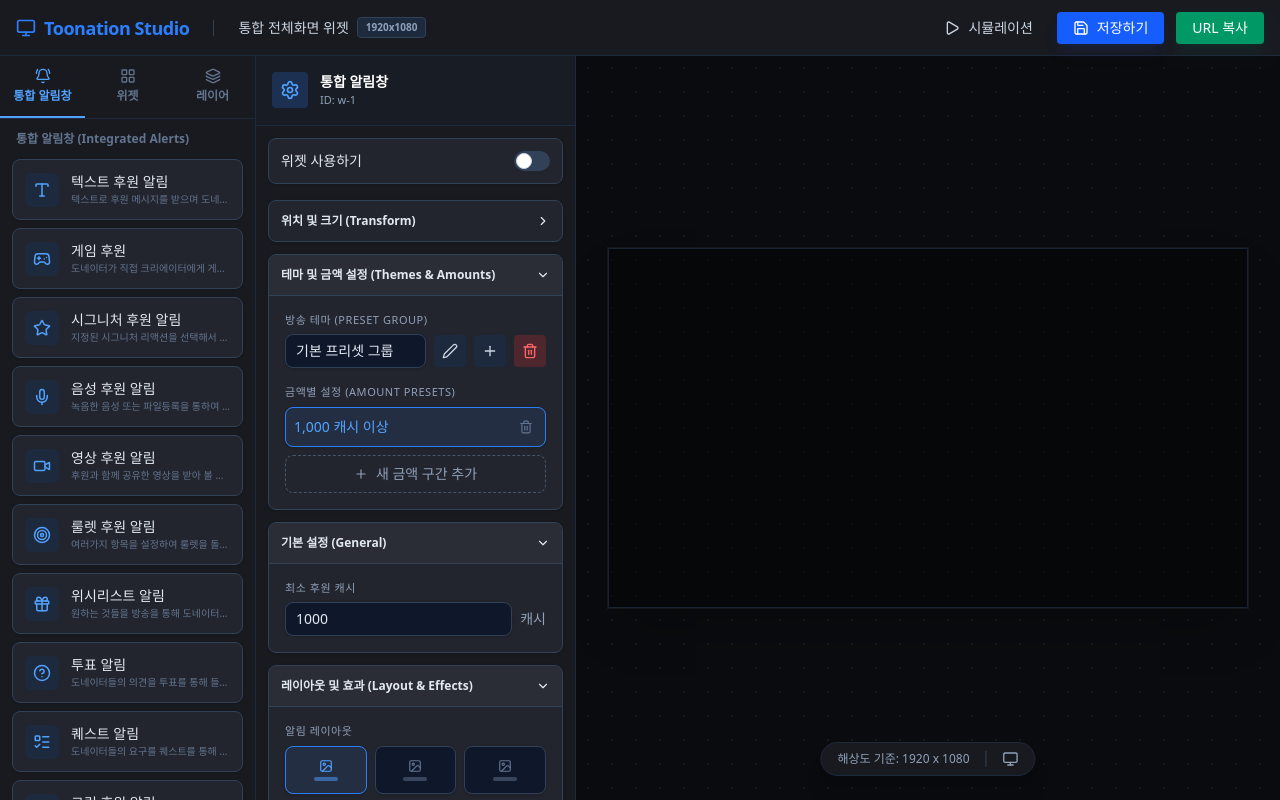
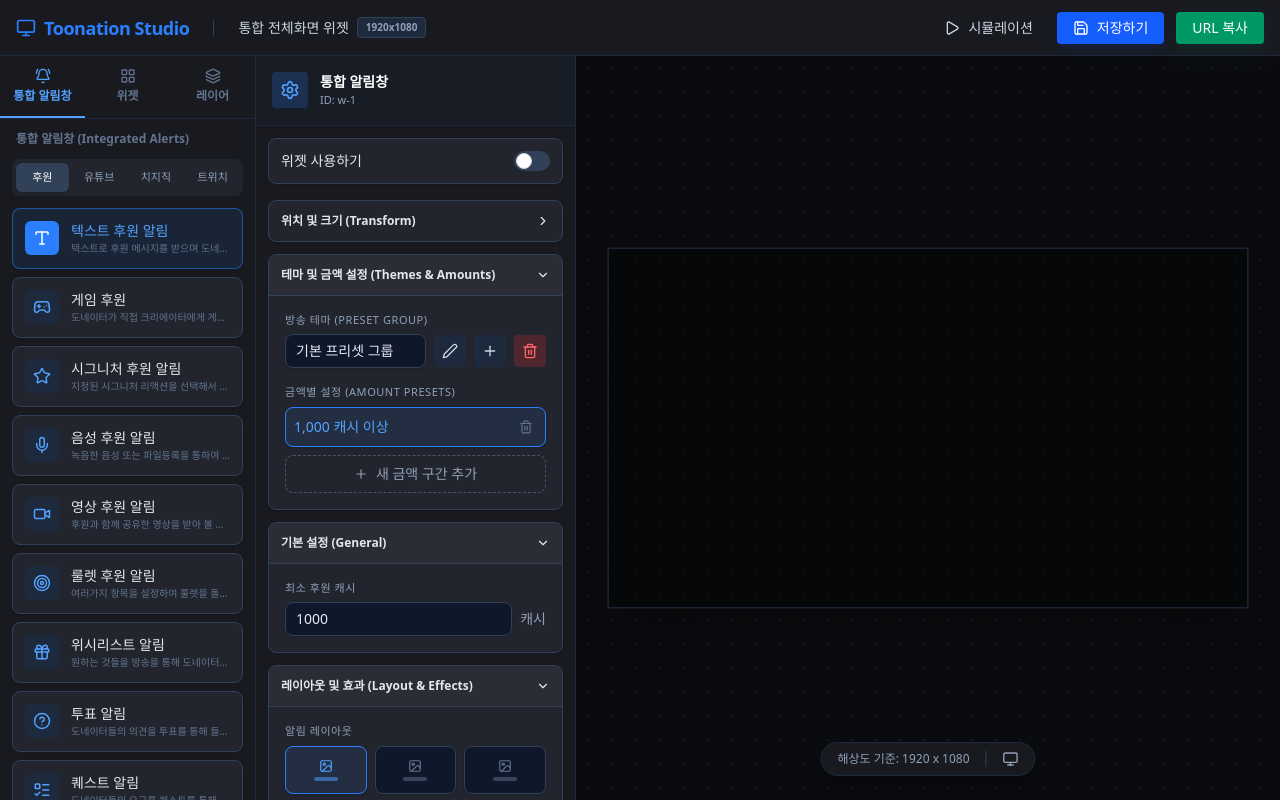
Before and after one commit to caprisontoon/total, a React (Vite) app: page / in a window 1280 px wide. Built offline with nearby package versions, Linux system fonts and the light colour scheme.

Commit message:
Add files via upload

```diff
--- a/src/App.tsx
+++ b/src/App.tsx
@@ -10,7 +10,8 @@
   ChevronRight, Trash2, Copy, Eye, EyeOff, MousePointer2,
   AlignLeft, AlignCenter, AlignRight, Bold, Italic, Underline,
   Video, Mic, Gift, Target, ListTodo, HelpCircle, Music, Palette,
-  Box, Gamepad2, GripVertical, BellRing, LayoutGrid, MessageSquare, QrCode, PiggyBank, Bell, Coins, Trophy, Users, Star, Package, Edit2
+  Box, Gamepad2, GripVertical, BellRing, LayoutGrid, MessageSquare, QrCode, PiggyBank, Bell, Coins, Trophy, Users, Star, Package, Edit2,
+  Heart, Zap, Gem, DollarSign, UserPlus
 } from 'lucide-react';
 
 // --- Types ---
@@ -35,7 +36,7 @@
 }
 
 // --- Mock Data & Config ---
-const ALERTS_MENU = [
+const DONATION_ALERTS = [
   { id: 'text-alert', name: '텍스트 후원 알림', icon: Type, desc: '텍스트로 후원 메시지를 받으며 도네이터와 소통할 수 있습니다.' },
   { id: 'game-alert', name: '게임 후원', icon: Gamepad2, desc: '도네이터가 직접 크리에이터에게 게임 아이템을 선물 할 수 있습니다.' },
   { id: 'signature-alert', name: '시그니처 후원 알림', icon: Star, desc: '지정된 시그니처 리액션을 선택해서 후원할 수 있습니다.' },
@@ -50,6 +51,32 @@
   { id: 'luckybox-alert', name: '럭키박스 알림', icon: Box, desc: '도네이터들이 보내준 럭키박스를 통해 함께 즐기며 소통할 수 있습니다.' },
   { id: 'play-alert', name: '플레이 후원 알림', icon: Gamepad2, desc: '퀴즈와 같은 재미있고 다양한 방법으로 도네이터와 소통할 수 있습니다.' },
 ];
+
+const YOUTUBE_ALERTS = [
+  { id: 'yt-superchat', name: '슈퍼챗 알림', icon: MessageSquare, desc: '슈퍼챗으로 받은 후원을 알려줍니다.' },
+  { id: 'yt-sponsor', name: '스폰서 알림', icon: DollarSign, desc: '새로운 스폰서를 알려줍니다.' },
+];
+
+const CHZZK_ALERTS = [
+  { id: 'chzzk-sub', name: '치지직 구독 알림', icon: Zap, desc: '새로운 구독자를 알려줍니다' },
+  { id: 'chzzk-cheese', name: '치즈 알림', icon: Coins, desc: '치즈로 받은 후원을 알림으로 받을 수 있습니다.' },
+];
+
+const TWITCH_ALERTS = [
+  { id: 'twitch-sub', name: '구독 알림', icon: Star, desc: '새로운 구독자를 알려줍니다' },
+  { id: 'twitch-follow', name: '팔로우 알림', icon: Heart, desc: '새로운 팔로워를 알려줍니다.' },
+  { id: 'twitch-bit', name: '비트 알림', icon: Gem, desc: '비트로 받은 후원을 알림으로 받을 수 있습니다.' },
+  { id: 'twitch-sub-gift', name: '구독선물 알림', icon: Gift, desc: '구독 선물을 알려 줍니다.' },
+  { id: 'twitch-sub-gift-cnt', name: '구독선물개수 알림', icon: Gift, desc: '구독 선물 받은 개수를 알려줍니다.' },
+  { id: 'twitch-raid', name: '레이드 알림', icon: UserPlus, desc: '레이드 알림을 받을 수 있습니다.' },
+];
+
+const ALERTS_DATA = {
+  donation: DONATION_ALERTS,
+  youtube: YOUTUBE_ALERTS,
+  chzzk: CHZZK_ALERTS,
+  twitch: TWITCH_ALERTS
+};
 
 const WIDGETS_MENU = [
   { id: 'chat', name: '채팅창', icon: MessageSquare },
@@ -188,6 +215,7 @@
   const [widgets, setWidgets] = useState<Widget[]>(INITIAL_WIDGETS);
   const [selectedId, setSelectedId] = useState<string | null>('w-1');
   const [leftTab, setLeftTab] = useState<'alerts' | 'widgets' | 'layers'>('alerts');
+  const [alertCategory, setAlertCategory] = useState<'donation' | 'youtube' | 'chzzk' | 'twitch'>('donation');
   const [draggedWidgetId, setDraggedWidgetId] = useState<string | null>(null);
   const canvasRef = useRef<HTMLDivElement>(null);
 
@@ -545,17 +573,50 @@
             {leftTab === 'alerts' && (
               <div className="space-y-2">
                 <div className="text-xs font-semibold text-slate-500 mb-3 px-1">통합 알림창 (Integrated Alerts)</div>
-                {ALERTS_MENU.map(alert => (
+
+                {/* Category Tabs */}
+                <div className="flex p-1 bg-[#22252d] rounded-lg mb-3 gap-1 overflow-x-auto custom-scrollbar">
+                  {[
+                    { id: 'donation', label: '후원' },
+                    { id: 'youtube', label: '유튜브' },
+                    { id: 'chzzk', label: '치지직' },
+                    { id: 'twitch', label: '트위치' }
+                  ].map(tab => (
+                    <button
+                      key={tab.id}
+                      onClick={() => setAlertCategory(tab.id as any)}
+                      className={`flex-1 px-2 py-1.5 text-[11px] font-medium rounded-md whitespace-nowrap transition-colors ${
+                        alertCategory === tab.id
+                          ? 'bg-slate-700 text-white shadow-sm'
+                          : 'text-slate-400 hover:text-slate-200 hover:bg-slate-800'
+                      }`}
+                    >
+                      {tab.label}
+                    </button>
+                  ))}
+                </div>
+
+                {ALERTS_DATA[alertCategory].map(alert => (
                   <button
                     key={alert.id}
-                    className="w-full flex items-center gap-3 p-3 rounded-lg bg-[#22252d] hover:bg-[#2a2d36] border border-slate-700 hover:border-slate-500 transition-all text-left group shadow-sm"
+                    className={`w-full flex items-center gap-3 p-3 rounded-lg border transition-all text-left group shadow-sm ${
+                      activeAlertTab === alert.id
+                        ? 'bg-blue-500/10 border-blue-500/50'
+                        : 'bg-[#22252d] border-slate-700 hover:bg-[#2a2d36] hover:border-slate-500'
+                    }`}
                     onClick={() => handleAlertClick(alert.id)}
                   >
-                    <div className="p-2 bg-slate-800 rounded-md text-blue-400 group-hover:bg-blue-500/20 group-hover:text-blue-300 transition-colors shrink-0">
+                    <div className={`p-2 rounded-md transition-colors shrink-0 ${
+                      activeAlertTab === alert.id
+                        ? 'bg-blue-500 text-white'
+                        : 'bg-slate-800 text-blue-400 group-hover:bg-blue-500/20 group-hover:text-blue-300'
+                    }`}>
                       <alert.icon size={18} />
                     </div>
                     <div className="overflow-hidden">
-                      <div className="text-sm font-medium text-slate-200 truncate">{alert.name}</div>
+                      <div className={`text-sm font-medium truncate ${
+                        activeAlertTab === alert.id ? 'text-blue-400' : 'text-slate-200'
+                      }`}>{alert.name}</div>
                       <div className="text-[10px] text-slate-500 truncate">{alert.desc}</div>
                     </div>
                   </button>
@@ -566,16 +627,32 @@
               <div className="space-y-2">
                 <div className="text-xs font-semibold text-slate-500 mb-3 px-1">개별 위젯 (Individual Widgets)</div>
                 <div className="grid grid-cols-2 gap-2">
-                  {WIDGETS_MENU.map(widget => (
-                    <button
-                      key={widget.id}
-                      className="flex flex-col items-center justify-center gap-2 p-3 rounded-lg bg-[#22252d] hover:bg-[#2a2d36] border border-slate-700 hover:border-slate-500 transition-all group shadow-sm"
-                      onClick={() => handleWidgetClick(widget)}
-                    >
-                      <widget.icon size={20} className="text-slate-400 group-hover:text-blue-400 transition-colors" />
-                      <span className="text-xs font-medium text-slate-300 text-center">{widget.name}</span>
-                    </button>
-                  ))}
+                  {WIDGETS_MENU.map(widget => {
+                    const isSelected = selectedWidget?.type === widget.id;
+                    return (
+                      <button
+                        key={widget.id}
+                        className={`flex flex-col items-center justify-center gap-2 p-3 rounded-lg border transition-all group shadow-sm ${
+                          isSelected
+                            ? 'bg-blue-500/10 border-blue-500/50'
+                            : 'bg-[#22252d] border-slate-700 hover:bg-[#2a2d36] hover:border-slate-500'
+                        }`}
+                        onClick={() => handleWidgetClick(widget)}
+                      >
+                        <widget.icon
+                          size={20}
+                          className={`transition-colors ${
+                            isSelected ? 'text-blue-400' : 'text-slate-400 group-hover:text-blue-400'
+                          }`}
+                        />
+                        <span className={`text-xs font-medium text-center ${
+                          isSelected ? 'text-blue-400' : 'text-slate-300'
+                        }`}>
+                          {widget.name}
+                        </span>
+                      </button>
+                    );
+                  })}
                 </div>
               </div>
             )}
```
